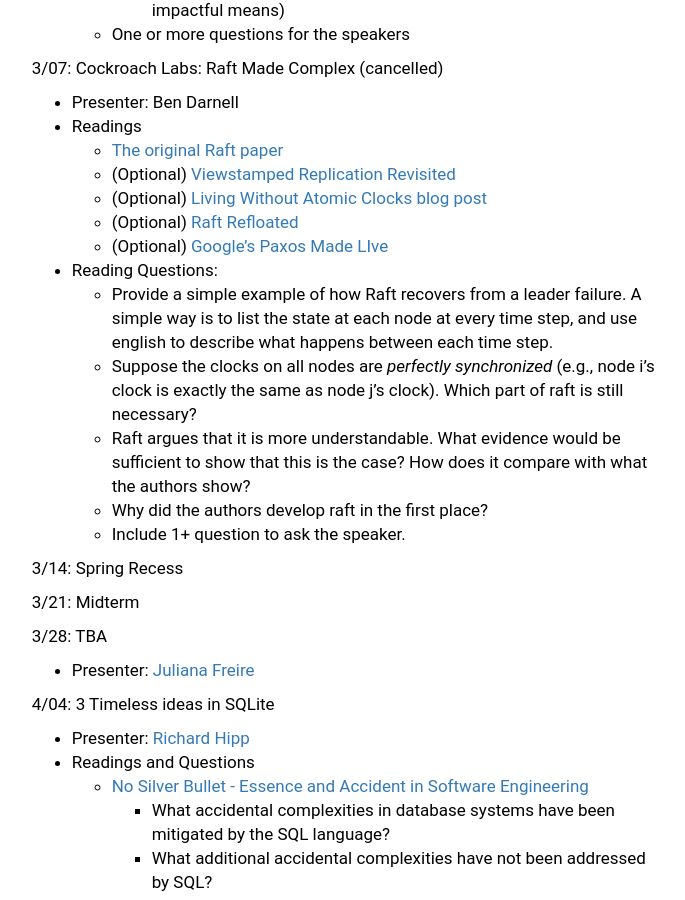
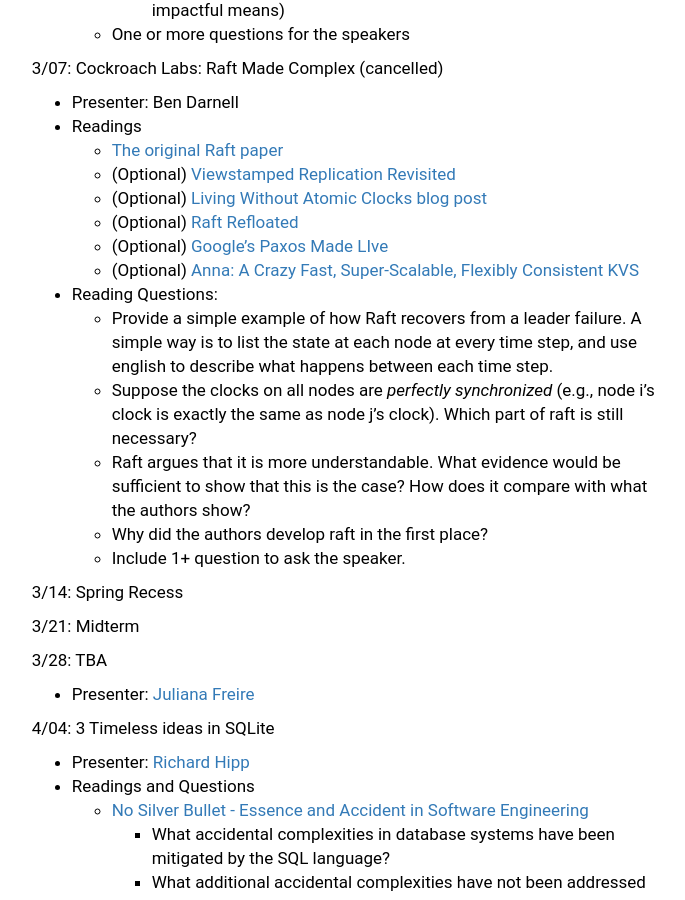
Before and after one commit to columbiadb/columbiadb.github.io, a Jekyll site: the page built from index.md, in a window 1280 px wide and 900 px high, scrolled down 2875 px. Shown: the whole window, without its empty margins (405-1090 px from the left). Built offline with Jekyll 4.4.1, drawn with Linux system fonts in a browser that asks for light colours.

Commit message:
lazy commit msg

```diff
--- a/index.md
+++ b/index.md
@@ -114,6 +114,7 @@
   * (Optional) [Living Without Atomic Clocks blog post](https://www.cockroachlabs.com/blog/living-without-atomic-clocks/)
   * (Optional) [Raft Refloated](http://www.cl.cam.ac.uk/~ms705/pub/papers/2015-osr-raft.pdf)
   * (Optional) [Google's Paxos Made LIve](https://research.google.com/archive/paxos_made_live.html)
+  * (Optional) [Anna: A Crazy Fast, Super-Scalable, Flexibly Consistent KVS](https://rise.cs.berkeley.edu/blog/anna-kvs/)
 * Reading Questions:
   * Provide a simple example of how Raft recovers from a leader failure.  A simple way is to list the state at each node at every time step, and use english to describe what happens between each time step.
   * Suppose the clocks on all nodes are _perfectly synchronized_ (e.g., node i's clock is exactly the same as node j's clock).  Which part of raft is still necessary?
```
